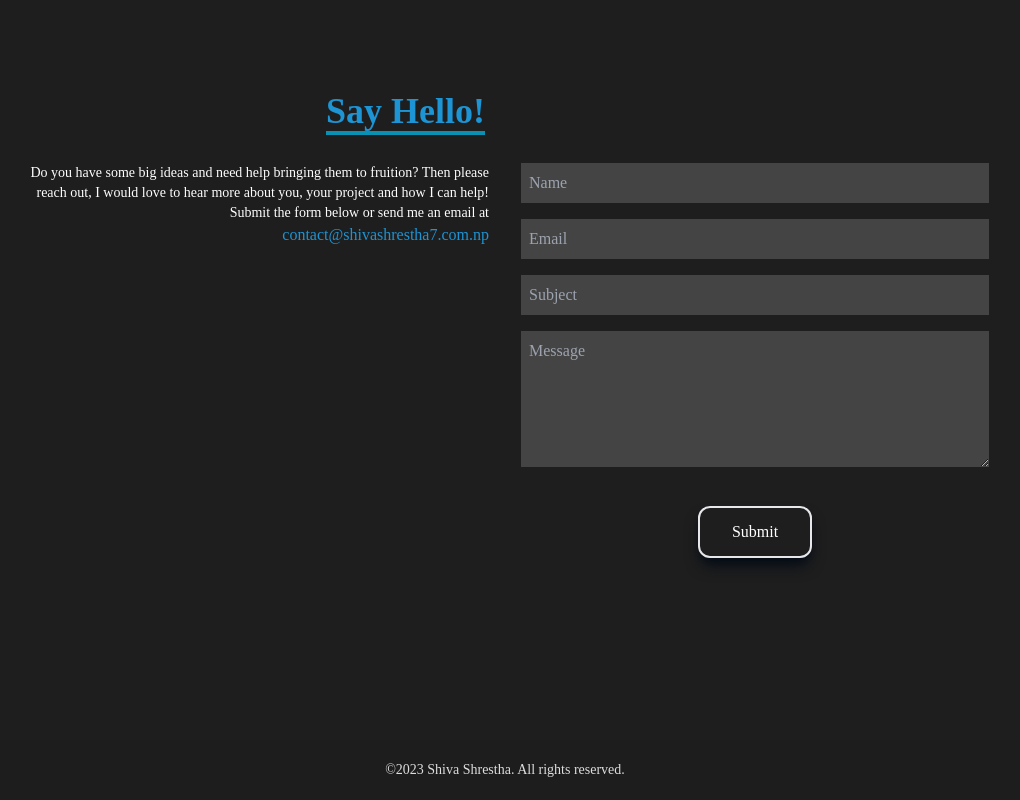
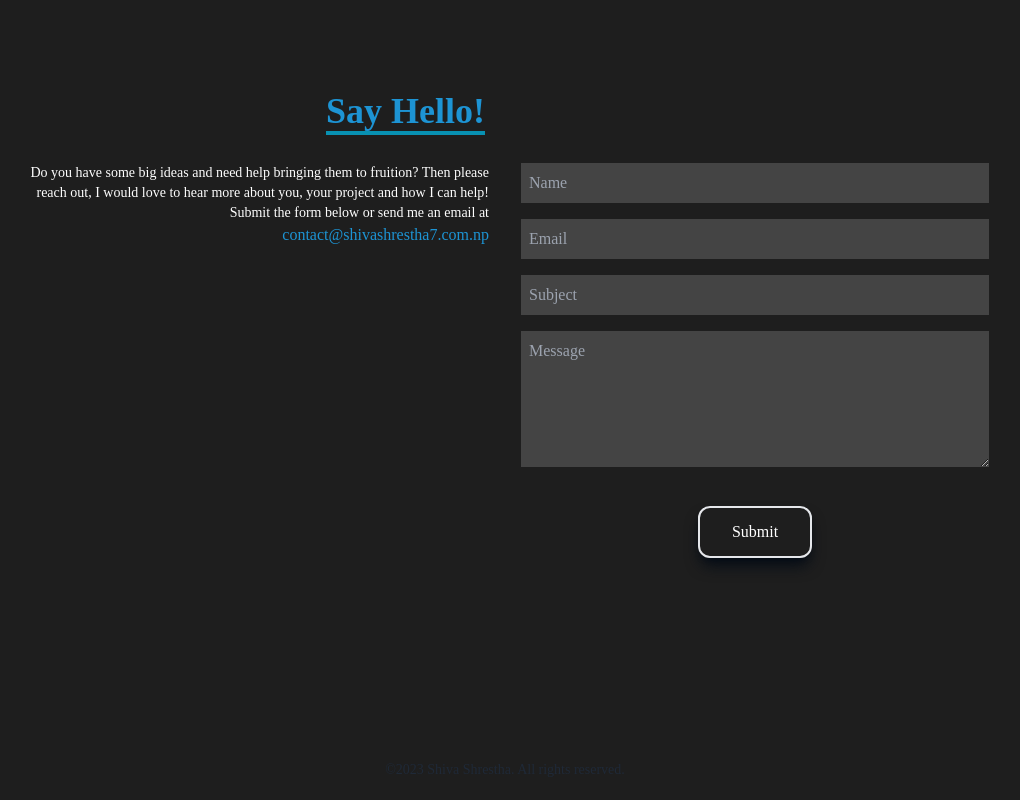
Before and after one commit to sh7vashrestha/portfolio, a React (Create React App) app: page / in a window 1280 px wide. Shown: the part 4065-4865 px from the top of the page, without its empty margins (135-1155 px from the left). Built offline with nearby package versions, Linux system fonts and the light colour scheme.

Commit message:
Quotes added

```diff
--- a/src/Components/footer.jsx
+++ b/src/Components/footer.jsx
@@ -1,11 +1,16 @@
 import React from "react";
+import { quotes } from "../data/data";
 function Footer() {
   const currentYear = new Date().getFullYear();
+  const i = Math.floor(Math.random() * (5 - 0))
   return (
-    <div className="footer">
-      <p>
+    <div className="footer bg-[#1e1e1e] py-5 flex group justify-center min-w-full cursor-pointer">
+      <div className="group-hover:hidden  duration-1000 ease-in-out m-auto">
         &copy;{currentYear} Shiva Shrestha. All rights reserved.
-      </p>
+      </div>
+      <div className="hidden group-hover:flex group-hover:scale-110 duration-1000 ease-in-out">
+       {quotes[i]}
+      </div>
     </div>
   );
 }
--- a/src/data/data.js
+++ b/src/data/data.js
@@ -186,7 +186,8 @@ export const blogData = [
     id: 2,
     title:
       "Google Pixel: State of the art software meets the mediocre hardware.",
-    description: "Google's problem of odinary hardware combined with extraodinary software.",
+    description:
+      "Google's problem of odinary hardware combined with extraodinary software.",
     link: "https://forefronttechno.wordpress.com/2020/07/01/google-pixel-state-of-the-art-software-meets-the-mediocre-hardware/",
   },
   {
@@ -204,7 +205,16 @@ export const blogData = [
   {
     id: 5,
     title: "Future of smartphone",
-    description: "Characteristics of smartphones that will be developed in future.",
+    description:
+      "Characteristics of smartphones that will be developed in future.",
     link: "https://forefronttechno.wordpress.com/2020/05/10/future-of-smartphones/",
   },
-]
+];
+
+export const quotes = [
+  "When you let fear control your life, you end up at a place that's worse than you were trying to avoid.",
+  "We go too far in thinking but forget that destiny is written.",
+  "A voice, not an echo.",
+  "A man of wisdom delights in water.",
+  "Not all those who wander are lost.",
+];
--- a/src/index.css
+++ b/src/index.css
@@ -17,14 +17,3 @@
     color: #1d94d4;
   }
 }
-
-.footer{
-  background-color: #1d1d1d;
-  display: flex;
-  text-align: center;
-  justify-content: center;
-  width: 100%;
-  color: #ddd;
-  padding: 20px;
-  margin: auto;
-}
```
Also changed, not shown: 1 other file (tests, documents, lock files or other folders).
